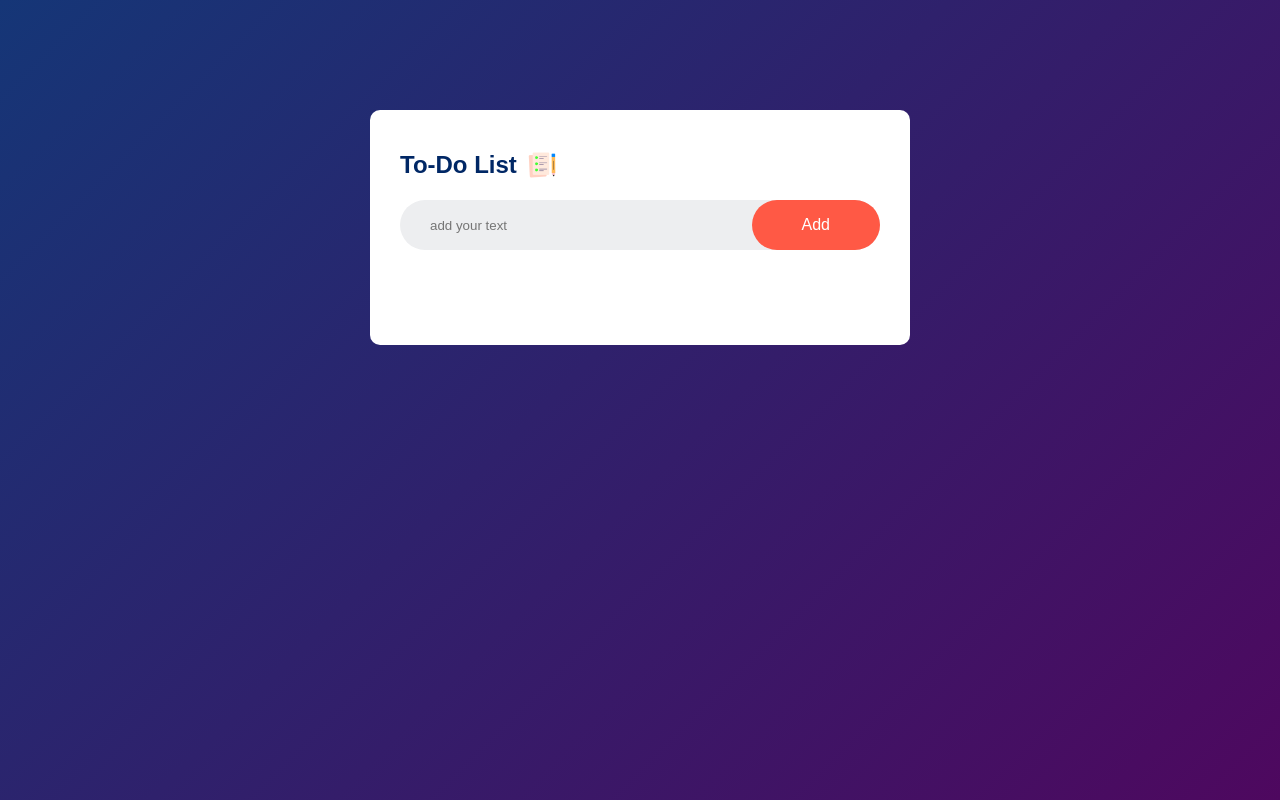
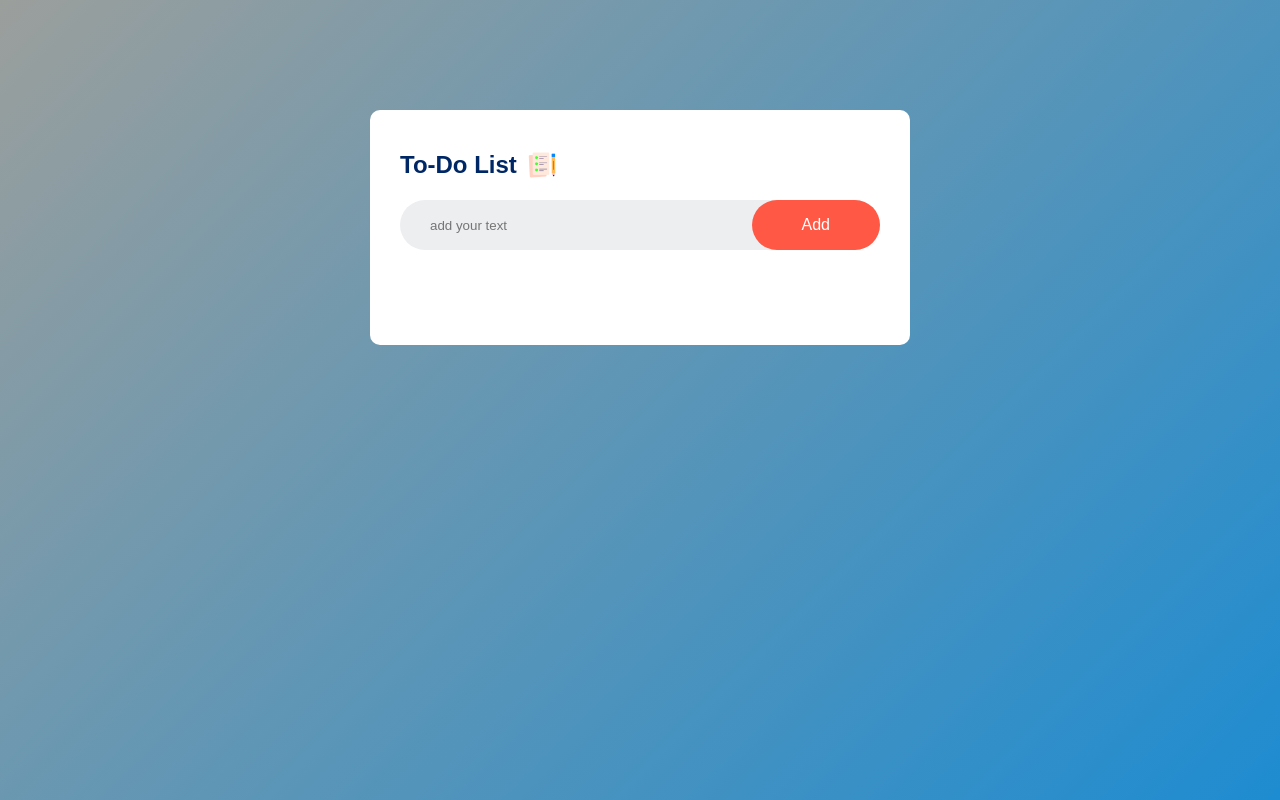
Before and after one commit to x3shat/To-Do-app, a plain HTML site: page index.html in a window 1280 px wide. Drawn offline with Linux system fonts and the light colour scheme.

Commit message:
change the background color

```diff
--- a/style.css
+++ b/style.css
@@ -7,7 +7,7 @@
 .container {
   width: 100%;
   min-height: 100vh;
-  background: linear-gradient(135deg, #153677, #4e085f);
+  background: linear-gradient(135deg, #9b9f9c, #1e8cd1);
   padding: 10px;
 }
 .todo-app {
```
